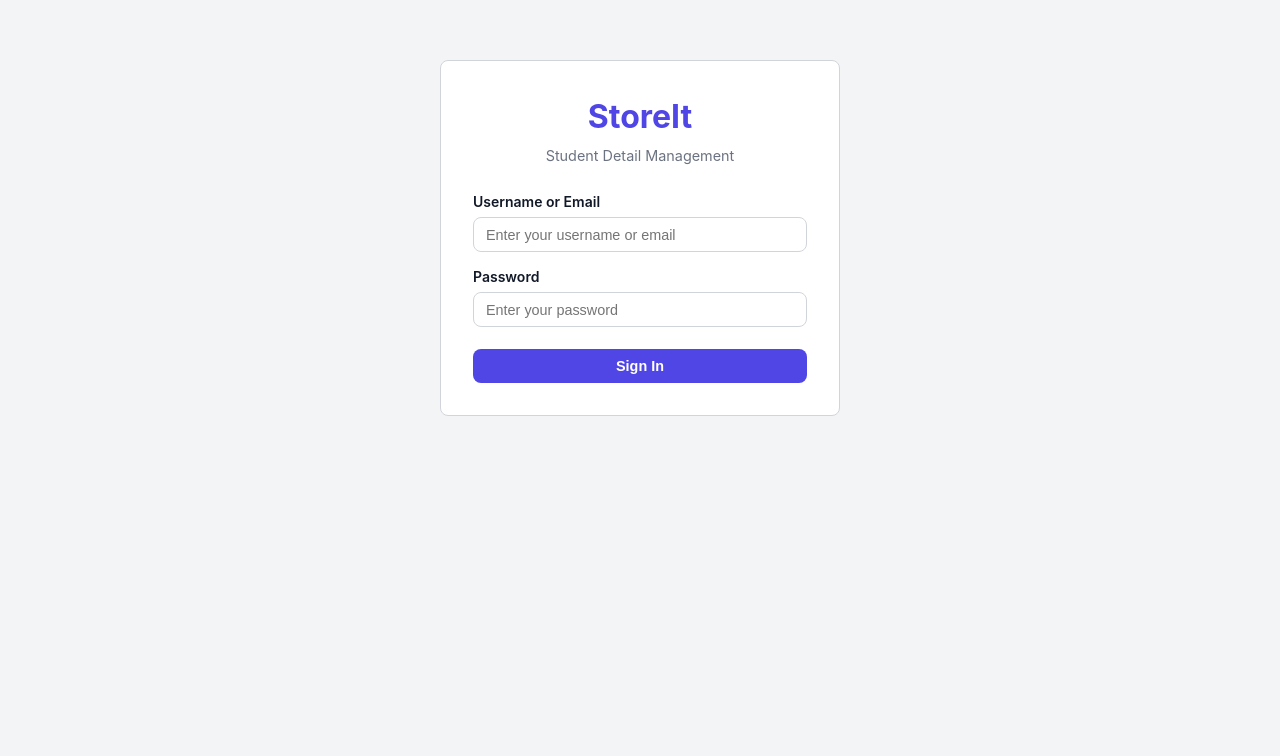
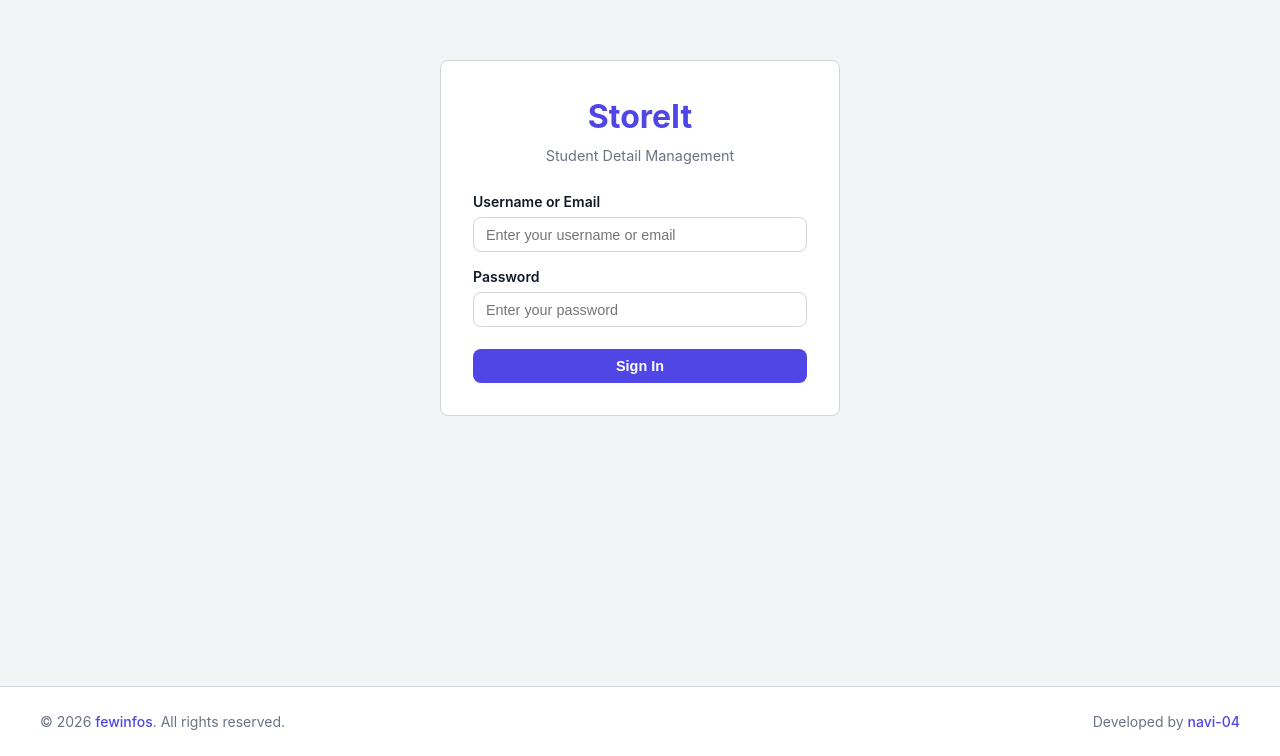
Before and after one commit to navi-04/storeit, a React (Create React App) app: page /#/login in a window 1280 px wide. Shown: the part 162-918 px from the top of the page. Before the commit the page ends 800 px from the top, so only its background shows below. Built offline with nearby package versions, Linux system fonts and the light colour scheme; no server answers; the HTML template or start-up script is replaced by a standard one.

Commit message:
added the footer

```diff
--- a/src/App.css
+++ b/src/App.css
@@ -703,3 +703,47 @@ body {
 .password-toggle-btn:active {
   transform: scale(0.95);
 }
+
+/* ---------- Footer ---------- */
+.app-footer {
+  background: var(--card-bg);
+  border-top: 1px solid var(--border);
+  padding: 1.5rem 2rem;
+  margin-top: 3rem;
+  text-align: center;
+}
+
+.footer-content {
+  max-width: 1200px;
+  margin: 0 auto;
+  display: flex;
+  flex-direction: column;
+  gap: 0.5rem;
+  font-size: 0.875rem;
+  color: var(--text-muted);
+}
+
+.footer-copyright,
+.footer-author {
+  line-height: 1.5;
+}
+
+.footer-content a {
+  color: var(--primary);
+  text-decoration: none;
+  font-weight: 500;
+  transition: color 0.2s ease;
+}
+
+.footer-content a:hover {
+  color: var(--primary-hover);
+  text-decoration: underline;
+}
+
+@media (min-width: 768px) {
+  .footer-content {
+    flex-direction: row;
+    justify-content: space-between;
+    align-items: center;
+  }
+}
--- a/src/App.js
+++ b/src/App.js
@@ -7,6 +7,7 @@ import OrgAdminDashboard from './pages/OrgAdminDashboard';
 import SuperAdminDashboard from './pages/SuperAdminDashboard';
 import FacultyDashboard from './pages/FacultyDashboard';
 import StudentDashboard from './pages/StudentDashboard';
+import Footer from './components/Footer';
 import './App.css';
 
 function RoleRedirect() {
@@ -73,6 +74,7 @@ function App() {
 
           <Route path="*" element={<Navigate to="/" replace />} />
         </Routes>
+        <Footer />
       </AuthProvider>
     </HashRouter>
   );
--- /dev/null
+++ b/src/components/Footer.js
@@ -0,0 +1,18 @@
+import React from 'react';
+
+const Footer = () => {
+  return (
+    <footer className="app-footer">
+      <div className="footer-content">
+        <div className="footer-copyright">
+          © {new Date().getFullYear()} <a href="https://fewinfos.com" target="_blank" rel="noopener noreferrer">fewinfos</a>. All rights reserved.
+        </div>
+        <div className="footer-author">
+          Developed by <a href="https://github.com/navi-04" target="_blank" rel="noopener noreferrer">navi-04</a>
+        </div>
+      </div>
+    </footer>
+  );
+};
+
+export default Footer;
```
